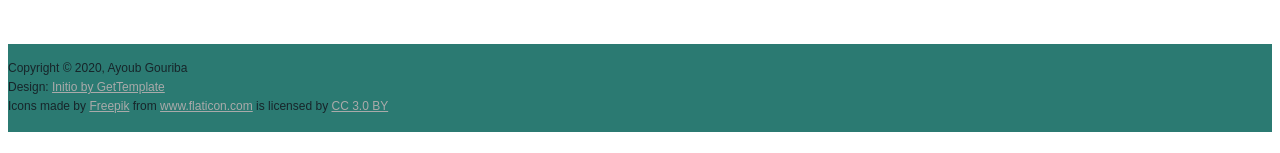
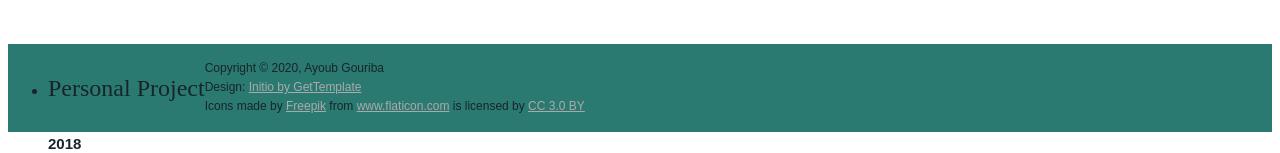
Before and after one commit to ayoubgouriba/ayoubgouriba.github.io, a plain HTML site: page Africa-Climate-Zones-Population.html in a window 1280 px wide. Shown: the part 952-1105 px from the top of the page. Drawn offline with nearby package versions, Linux system fonts and the light colour scheme; some icons are missing; files whose address does not match are found by name; a web font is replaced by a local one.

Commit message:
Add files via upload

```diff
--- a/Africa-Climate-Zones-Population.html
+++ b/Africa-Climate-Zones-Population.html
@@ -82,8 +82,6 @@
                     <p>TEST</p>
 					<br>
 
-
-
                 </article>
                 <!-- /Article -->
 
@@ -92,7 +90,10 @@
 
                     <div class="widget">
                         <ul class="list-group">
-
+                                <li class="list-group-item pull-left">
+									<h4 class="custom-subsubheader">Personal Project</h4>
+                                    <p><strong>2018</strong></p>
+                                </li>
                         </ul>
                     </div>
 
```
